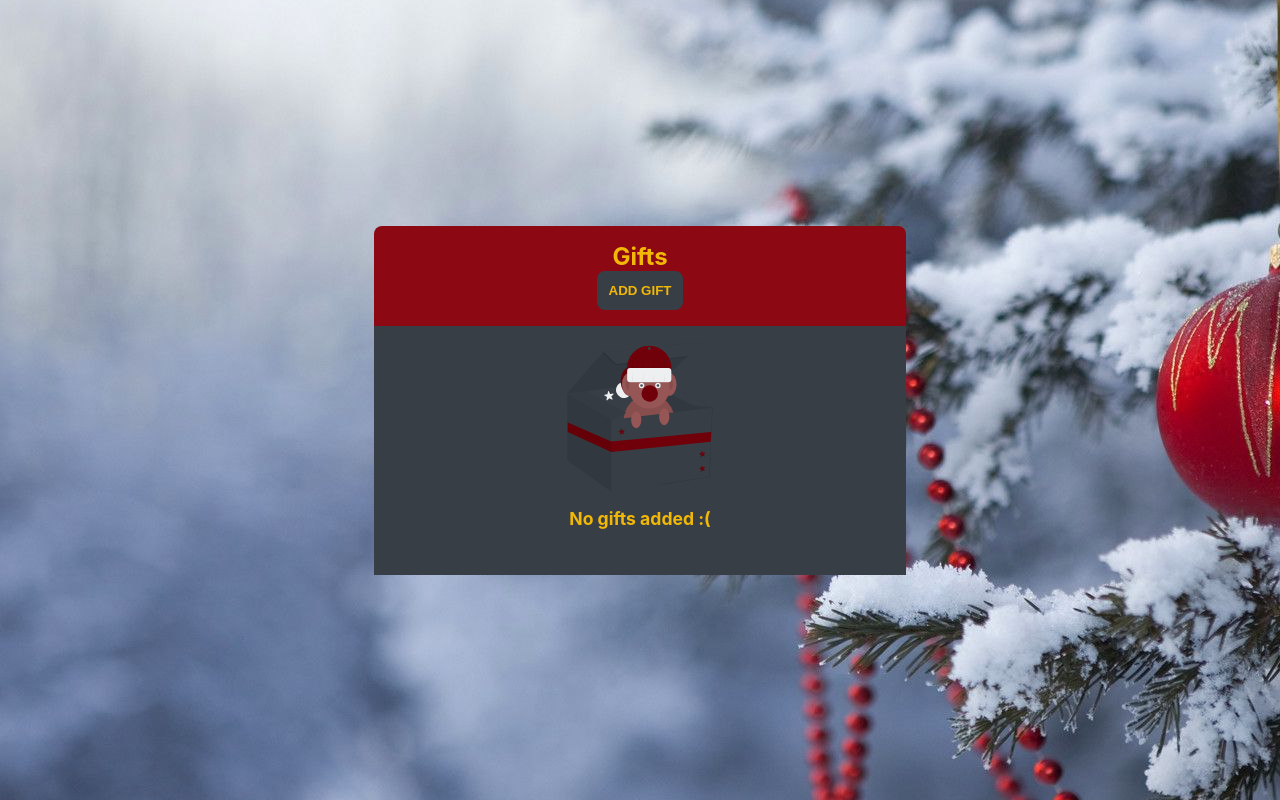
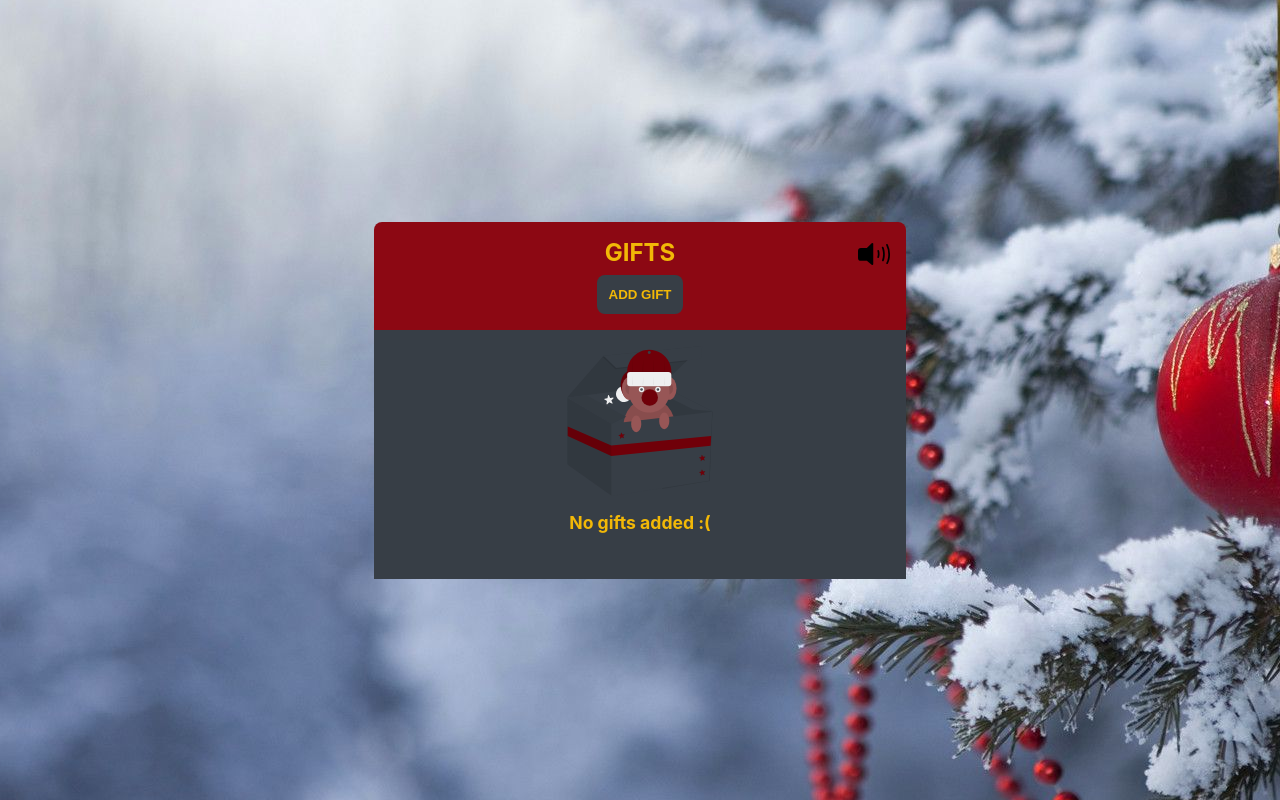
Before and after one commit to lopez-tomas/adviency, a React (Create React App) app: page / in a window 1280 px wide. Built offline with nearby package versions, Linux system fonts and the light colour scheme.

Commit message:
[FEAT]: Adviency - Day 22 finished. Music added.

```diff
--- a/src/App.tsx
+++ b/src/App.tsx
@@ -1,18 +1,47 @@
-import { useState } from 'react';
+import { useState, useEffect } from 'react';
 import AppContext from './context/AppContext';
 import useInitialState from './hooks/useInitialState';
 import { Modal, Form, GiftList } from './containers/main';
 import './styles/App.sass';
 
+import volume from './images/volume.svg';
+import mute from './images/volume-mute.svg';
+
 const App = () => {
   const initialState = useInitialState();
   const [showAdd, setShowAdd] = useState(false);
+  const [music, setMusic] = useState<HTMLAudioElement | null>(null);
+  const [isPlaying, setIsPlaying] = useState(false);
+
+  useEffect(() => {
+    const url = 'https://andresguanov.github.io/assets/christmas.mp3';
+    const music = new Audio(url);
+    music.volume = 0.10;
+    music.loop = true;
+    setMusic(music);
+  }, []);
+
+  const handleMusic = () => {
+    !isPlaying ? music?.play() : music?.pause();
+
+    setIsPlaying(!isPlaying);
+  }
 
   return (
     <AppContext.Provider value={initialState}>
       <main className="App">
         <section className="Form-container">
-          <h1>Gifts</h1>
+          <div>
+            <h1>Gifts</h1>
+
+            <figure className="btn music-btn">
+              {isPlaying
+                ? <img onClick={handleMusic} src={mute} alt="mute" />
+                : <img onClick={handleMusic} src={volume} alt="volume" />
+              }
+            </figure>
+          </div>
+
           <button
             onClick={() => setShowAdd(!showAdd)}
             className="btn add-btn"
```
